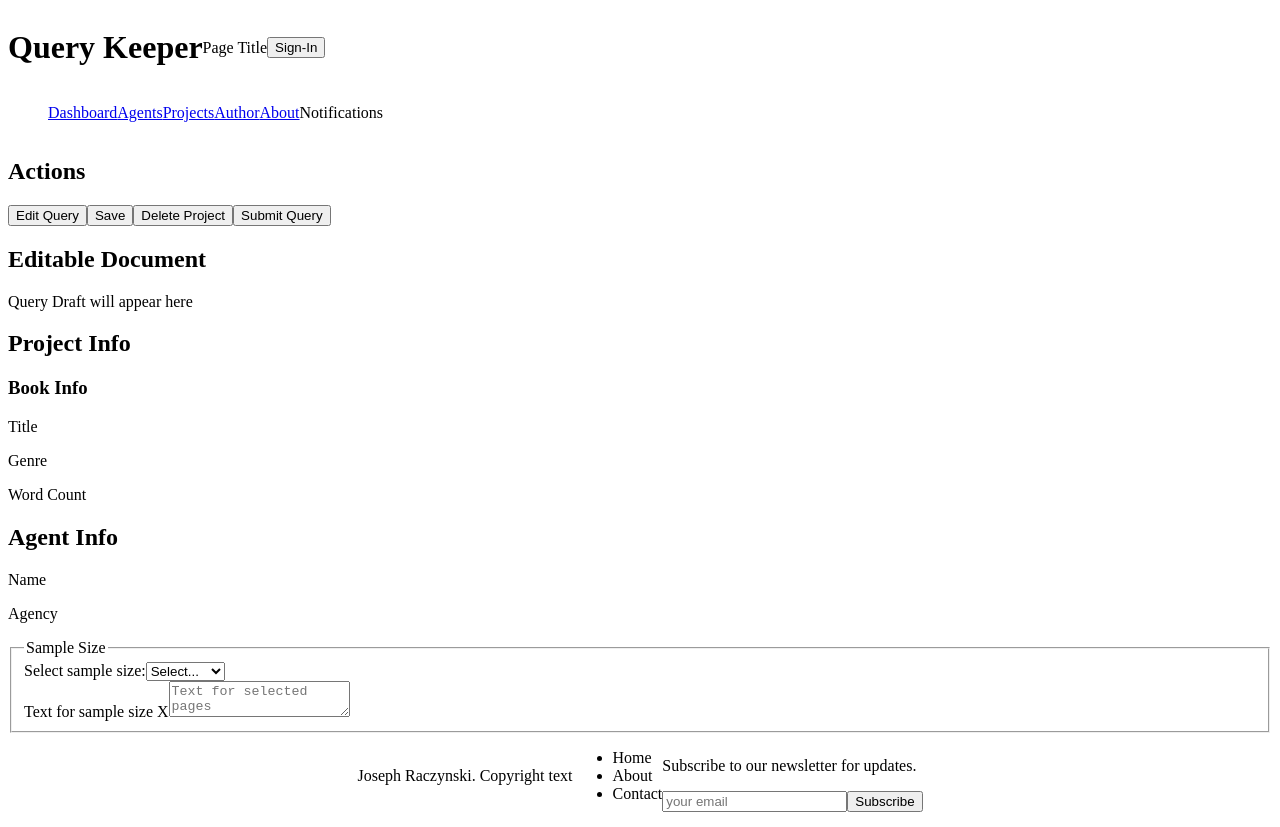
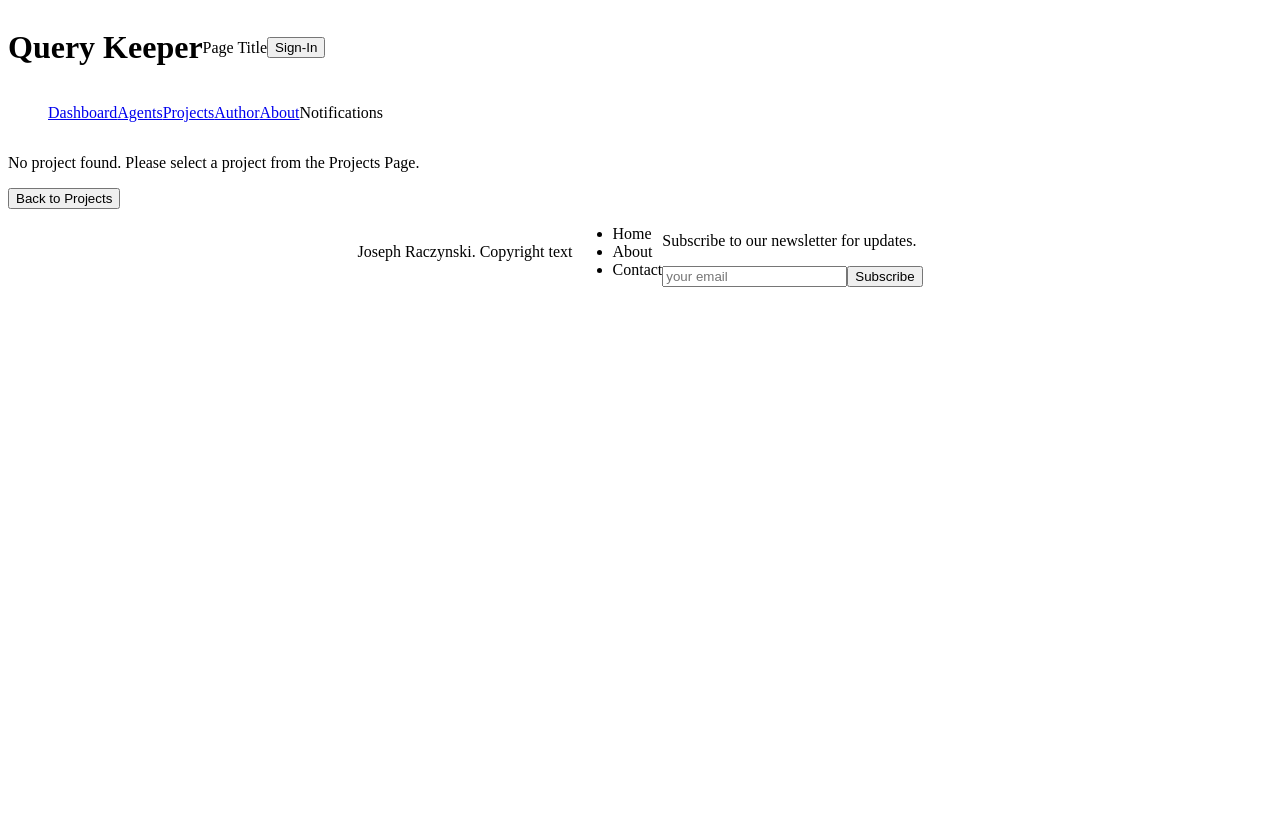
Before and after one commit to jraczynski6/query-keeper, a React (Vite) app: page /projects/1 in a window 1280 px wide. After the commit the page ends 800 px from the top, so only its background shows below. Built offline with nearby package versions, Linux system fonts and the light colour scheme.

Commit message:
Fix rendering issue in SelectedProjects.jsx

```diff
--- a/src/App.jsx
+++ b/src/App.jsx
@@ -1,4 +1,4 @@
-import { useState } from 'react'
+import { useState } from 'react';
 import { BrowserRouter as Router, Routes, Route } from 'react-router-dom';
 import './App.css';
 import ProtectedRoute from './components/ProtectedRoute';
--- a/src/pages/Projects.jsx
+++ b/src/pages/Projects.jsx
@@ -47,7 +47,6 @@ export default function Projects() {
                     </button>
                 )}
             </main>
-
         </div>
     )
 }
--- a/src/pages/SelectedAgent.jsx
+++ b/src/pages/SelectedAgent.jsx
@@ -4,6 +4,7 @@ export default function SelectedAgent() {
     const location = useLocation();
     const navigate = useNavigate();
 
+    // TODO: change to useparams
     const agent = location.state?.agent;
 
     if (!agent) {
--- a/src/pages/SelectedProject.jsx
+++ b/src/pages/SelectedProject.jsx
@@ -1,5 +1,22 @@
+import { useState } from "react";
+import { useLocation, useNavigate } from "react-router-dom";
+
+
 
 export default function SelectedProject() {
+    const location = useLocation();
+    const navigate = useNavigate();
+    const [project] = useState(location.state?.project || null);
+
+    if (!project) {
+        return (
+            <div className="selected-project-page">
+                <p>No project found. Please select a project from the Projects Page.</p>
+                <button onClick={() => navigate("/projects")}>Back to Projects</button>
+            </div>
+        );
+    }
+
     return (
         <div className="selected-project-page">
 
@@ -61,7 +78,7 @@ export default function SelectedProject() {
                             <div className="sample-text-entry">
                                 <label>
                                     Text for sample size X
-                                    <textarea placeholder="Text for selected pages"/>
+                                    <textarea placeholder="Text for selected pages" />
                                 </label>
                             </div>
                         </fieldset>
```
